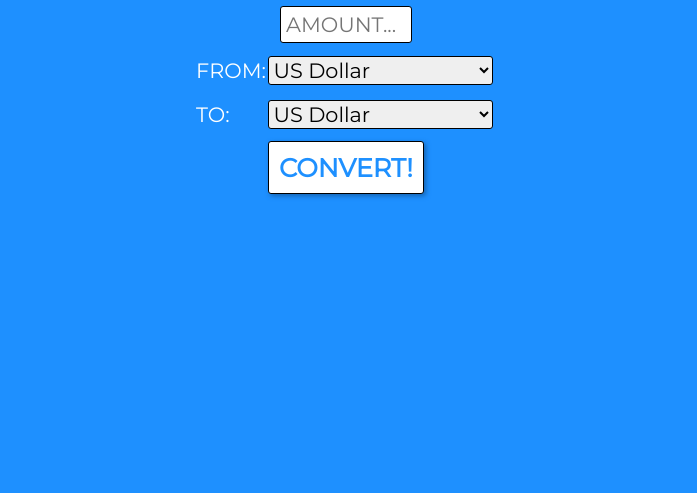
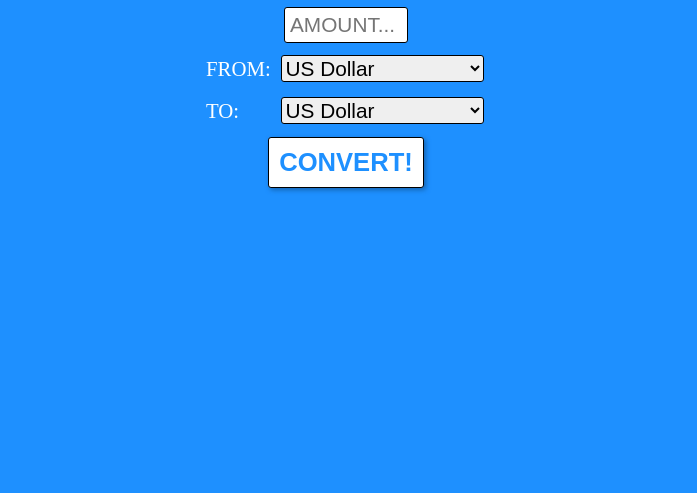
Before and after one commit to austin-bradford/Currency-Converter, a plain HTML site: page index.html in a window 1280 px wide. Shown: the part 307-800 px from the top of the page, without its empty margins (294-991 px from the left). Drawn offline with Linux system fonts and the light colour scheme.

Commit message:
Comment out font family

```diff
--- a/styles.css
+++ b/styles.css
@@ -3,7 +3,7 @@
 * {
     margin: 0;
     padding: 0;
-    font-family: 'Montserrat';
+    /* font-family: 'Montserrat'; */
 }
 
 html,
```
Also changed, not shown: index.html (+0 -1 lines).
